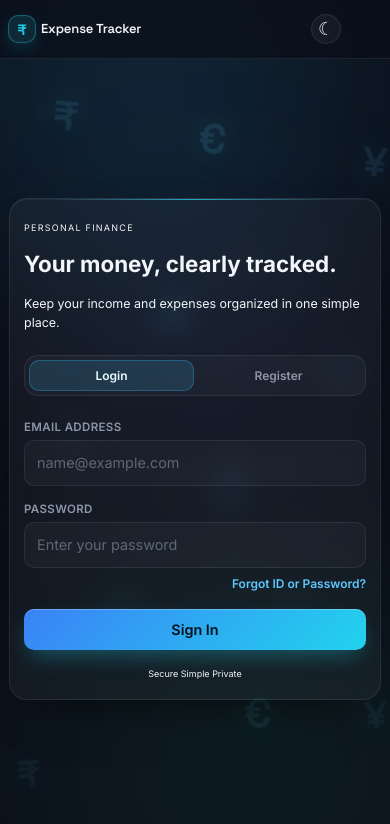
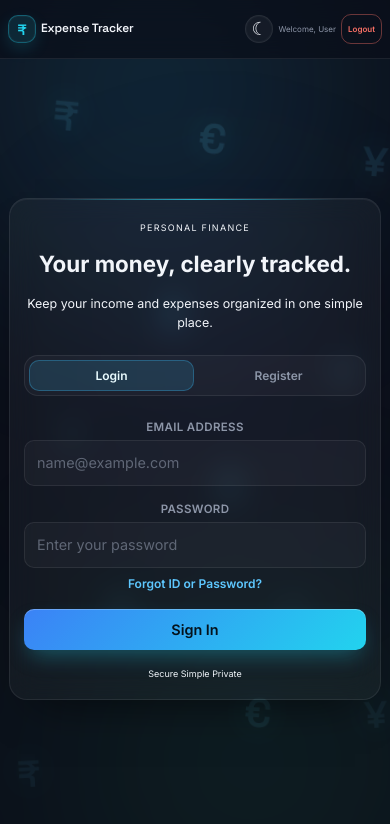
Before and after one commit to devanish95/expense-tracker, a website: page frontend/index.html in a window 390 px wide. Drawn offline with Linux system fonts and the light colour scheme.

Commit message:
Fix mobile header and auth text

```diff
--- a/frontend/style.css
+++ b/frontend/style.css
@@ -2510,3 +2510,183 @@ html.light-theme .ambient-line {
     padding: 4px 5px !important;
   }
 }
+
+.user-greeting {
+  color: var(--text-secondary) !important;
+}
+
+.form-error {
+  color: #ff5555 !important;
+  font-size: 13px !important;
+  font-weight: 600 !important;
+  text-align: center !important;
+  margin: 8px 0 16px !important;
+}
+
+@media (max-width: 640px) {
+  .header-content {
+    display: flex !important;
+    align-items: center !important;
+    justify-content: flex-start !important;
+    width: 100% !important;
+    min-width: 0 !important;
+    padding: 0 10px !important;
+    gap: 7px !important;
+  }
+
+  .brand {
+    flex: 1 1 auto !important;
+    min-width: 0 !important;
+    max-width: none !important;
+  }
+
+  .brand-title {
+    max-width: 120px !important;
+    font-size: 14px !important;
+    white-space: nowrap !important;
+    overflow: hidden !important;
+    text-overflow: ellipsis !important;
+  }
+
+  .user-nav {
+    position: static !important;
+    transform: none !important;
+    display: flex !important;
+    align-items: center !important;
+    justify-content: flex-end !important;
+    flex: 0 0 auto !important;
+    min-width: 0 !important;
+    gap: 5px !important;
+    margin-left: auto !important;
+  }
+
+  .user-greeting {
+    display: block !important;
+    max-width: 95px !important;
+    min-width: 0 !important;
+    overflow: hidden !important;
+    text-overflow: ellipsis !important;
+    white-space: nowrap !important;
+    font-size: 9px !important;
+    color: var(--text-secondary) !important;
+  }
+
+  #logoutBtn {
+    flex: 0 0 auto !important;
+    height: 30px !important;
+    min-height: 30px !important;
+    padding: 5px 7px !important;
+    font-size: 9px !important;
+    white-space: nowrap !important;
+  }
+
+  .theme-toggle {
+    position: static !important;
+    flex: 0 0 30px !important;
+    width: 30px !important;
+    height: 30px !important;
+    min-width: 30px !important;
+    transform: none !important;
+    margin: 0 !important;
+  }
+
+  .auth-card {
+    text-align: center !important;
+  }
+
+  .auth-intro {
+    text-align: center !important;
+  }
+
+  .auth-intro h2,
+  .auth-intro p,
+  .auth-eyebrow {
+    text-align: center !important;
+  }
+
+  .auth-tabs {
+    text-align: center !important;
+  }
+
+  .auth-tab {
+    text-align: center !important;
+  }
+
+  .auth-form {
+    text-align: center !important;
+  }
+
+  .auth-form .form-group label {
+    display: block !important;
+    width: 100% !important;
+    text-align: center !important;
+  }
+
+  .forgot-link {
+    text-align: center !important;
+  }
+
+  .auth-footnote {
+    justify-content: center !important;
+    text-align: center !important;
+  }
+
+  .form-error {
+    width: 100% !important;
+    text-align: center !important;
+    color: #ff5555 !important;
+  }
+}
+
+@media (max-width: 430px) {
+  .header-content {
+    padding-left: 8px !important;
+    padding-right: 8px !important;
+    gap: 5px !important;
+  }
+
+  .brand-title {
+    max-width: 105px !important;
+    font-size: 12px !important;
+  }
+
+  .user-greeting {
+    max-width: 72px !important;
+    font-size: 8px !important;
+  }
+
+  #logoutBtn {
+    padding: 5px 6px !important;
+    font-size: 8px !important;
+  }
+
+  .theme-toggle {
+    width: 28px !important;
+    height: 28px !important;
+    min-width: 28px !important;
+    flex-basis: 28px !important;
+  }
+}
+
+@media (max-width: 360px) {
+  .brand-title {
+    max-width: 82px !important;
+  }
+
+  .user-greeting {
+    max-width: 58px !important;
+    font-size: 7px !important;
+  }
+
+  #logoutBtn {
+    padding: 4px 5px !important;
+    font-size: 7px !important;
+  }
+
+  .theme-toggle {
+    width: 26px !important;
+    height: 26px !important;
+    min-width: 26px !important;
+    flex-basis: 26px !important;
+  }
+}
```
